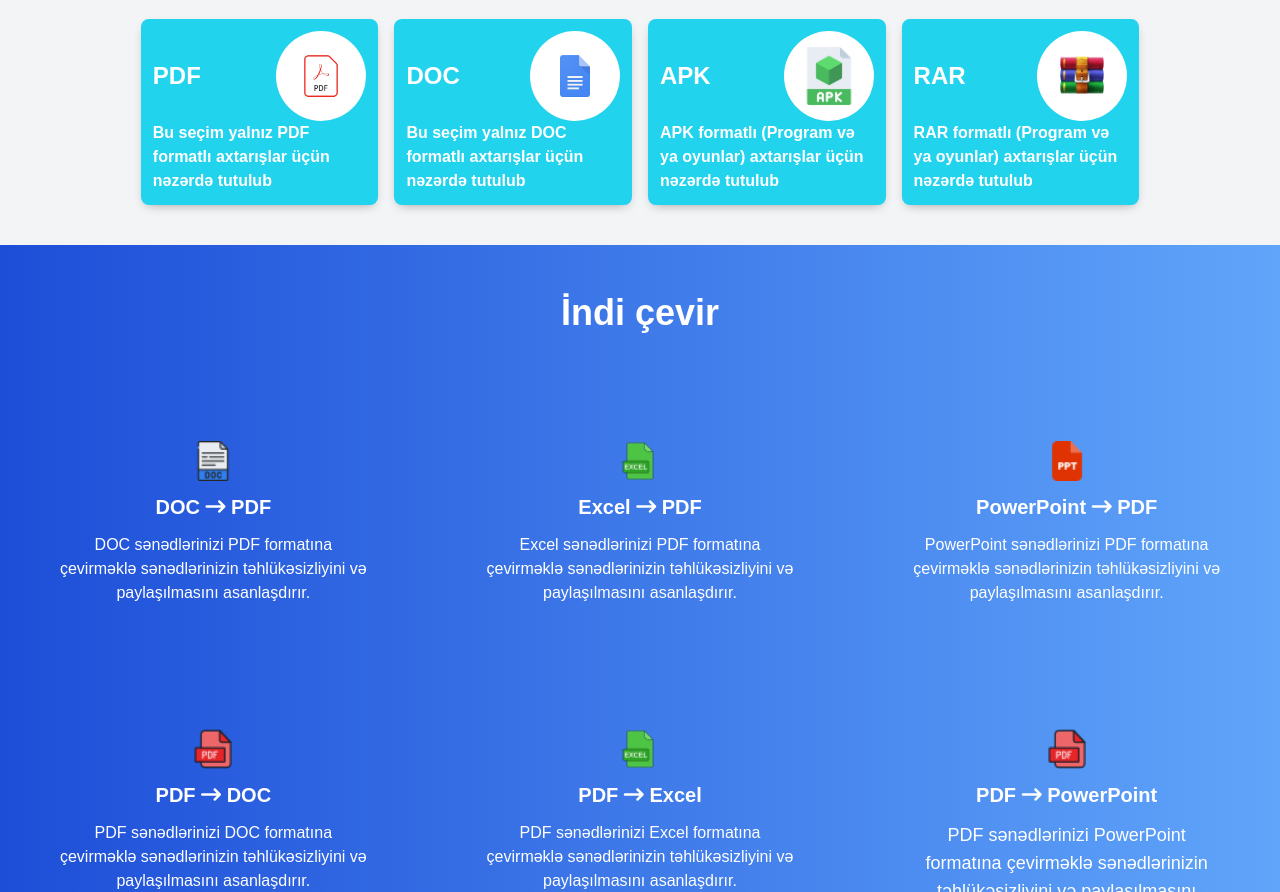
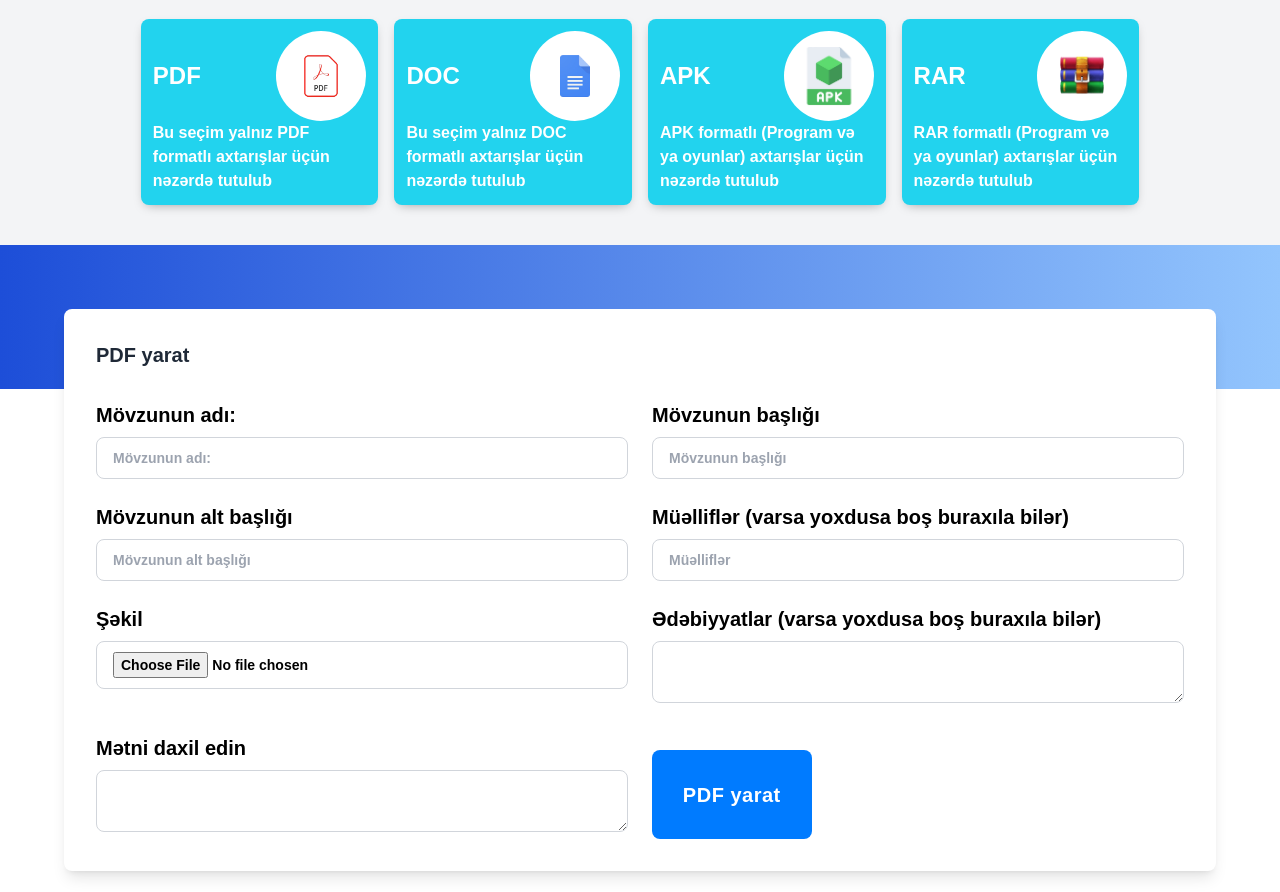
Before and after one commit to NurlanAmanov/Asanaxtar-az, a website: page index.htm in a window 1280 px wide. Shown: the part 705-1597 px from the top of the page. Drawn offline with nearby package versions, Linux system fonts and the light colour scheme.

Commit message:
pdf yarat

```diff
--- a/index.htm
+++ b/index.htm
@@ -179,7 +179,9 @@
         </section>
 
 
-        <section class="cevir bg-white  ">
+
+
+        <!-- <section class="cevir bg-white  ">
 
 
           <div class="font-[sans-serif] bg-gradient-to-r from-blue-700 to-blue-400 py-12 px-6">
@@ -249,9 +251,67 @@
               </div>
             </div>
           </div>
-        </section>
+        </section> -->
+
+        <section class="pdf-yarat">
+          <div class="font-[sans-serif]">
+            <div class="bg-gradient-to-r from-blue-700 to-blue-300 w-full h-36"></div>
+            <div class="-mt-20 mb-6 px-4">
+              <div class="mx-auto max-w-6xl shadow-lg p-8 relative bg-white rounded-lg">
+                <h2 class="text-xl text-gray-800 font-bold">PDF yarat</h2>
+
+                <form class="mt-8 grid sm:grid-cols-2 gap-6">
+                  <div>
+                    <label for="movzu" class="mb-2-2 text-xl font-semibold">Mövzunun adı:<input type='text' id="movzu" placeholder='Mövzunun adı:'
+                        class="w-full rounded-lg py-2.5 px-4 border border-gray-300 text-sm mt-2 outline-[#007bff]" /></label>
+                  </div>
+                  <div>
+                  <label for="movzutitle" class=" text-xl font-semibold">Mövzunun başlığı
+                    <input type='text' placeholder='Mövzunun başlığı' id="movzutitle"
+                    class="w-full rounded-lg py-2.5 px-4 border border-gray-300 text-sm mt-2 outline-[#007bff]" />
+                  </label>
+                  </div>
+                  <div>
+                    <label for="altbasliq" class="text-xl font-semibold"">Mövzunun alt başlığı
+                        <input type='text' placeholder='Mövzunun alt başlığı ' id="altbasliq"
+                        class="w-full rounded-lg py-2.5 px-4 border border-gray-300 text-sm mt-2 outline-[#007bff]" />
+                      </label>
+                  </div>
+                  <div>
+                    <label for="muellif" class="text-xl font-semibold"">Müəlliflər (varsa yoxdusa boş buraxıla bilər)
+                      <input type='text' placeholder='Müəlliflər' id="muellif"
+                      class="w-full rounded-lg py-2.5 px-4 border border-gray-300 text-sm mt-2 outline-[#007bff]" />
+                      </label>
+                  </div>
+                  <div>
+                    <label for="imageInput" class="text-xl font-semibold">Şəkil
+                      <input type="file" id="imageInput" accept="image/*"
+                      class="w-full rounded-lg py-2.5 px-4 border border-gray-300 text-sm mt-2 outline-[#007bff]" />
+                      </label>
+                  </div>
+                  <div>
+                    <label for="edebiyyat"  class="text-xl font-semibold">Ədəbiyyatlar (varsa yoxdusa boş buraxıla bilər)
+                        <textarea  id="edebiyyat"  class="w-full min-h-[60px] rounded-lg py-2.5 px-4 border border-gray-300 text-sm mt-2 outline-[#007bff]"></textarea>
+                    </label>
+                      </label>
+                  </div>
+
+                  <div>
+                    <label for="metn" class="text-xl font-semibold">Mətni daxil edin
+                        <textarea   id="metn"  class="w-full min-h-[60px] rounded-lg py-2.5 px-4 border border-gray-300 text-sm mt-2 outline-[#007bff]"></textarea>
+                  </div>
 
 
+                  <button type='button' onclick="pdfyarat()"  class="text-white  bg-[#007bff] hover:bg-blue-600 rounded-lg font-semibold  w-[30%] text-xl px-6  mt-4 tracking-wide">
+
+                    PDF yarat
+                  </button>
+                </form>
+              </div>
+            </div>
+          </div>
+        </section>
+       <section class="info-site">
         <div class="bg-gray-100 lg:p-8 p-4 font-[sans-serif] ">
           <div class="bg-white rounded-lg shadow ">
             <div class="p-6 border-b border-gray-300">
@@ -278,6 +338,7 @@
             </div>
           </div>
         </div>
+       </section>
 
         <footer class="bg-gradient-to-r from-blue-700 to-blue-400 text-white  shadow-lg">
             <div class="text-center">
@@ -324,6 +385,8 @@
         </footer>
 
     </main>
+    <script src="https://cdnjs.cloudflare.com/ajax/libs/jspdf/2.5.1/jspdf.umd.min.js"></script>
+    <script src="js/pdfcreat.js"></script>
     <script src="js/app.js"></script>
 
 
--- /dev/null
+++ b/js/pdfcreat.js
@@ -0,0 +1,58 @@
+function pdfyarat() {
+    const { jsPDF } = window.jspdf;
+
+    const movzu = document.getElementById('movzu').value;
+    const movzutitle = document.getElementById('movzutitle').value;
+    const altbasliq = document.getElementById('altbasliq').value;
+    const muellif = document.getElementById('muellif').value;
+    const edebiyyat = document.getElementById('edebiyyat').value;
+    const metn = document.getElementById('metn').value;
+
+    const doc = new jsPDF();
+
+
+    const pageWidth = doc.internal.pageSize.getWidth();
+    const margin = 10;
+    const maxWidth = pageWidth - margin * 2;
+
+
+    function centerText(text, y) {
+        const textWidth = doc.getTextWidth(text);
+        const x = (pageWidth - textWidth) / 2;
+        doc.text(text, x, y);
+    }
+
+
+    centerText(`Movzu: ${movzu}`, 10);
+    centerText(`Movzunun basliqi: ${movzutitle}`, 20);
+    centerText(`Alt Basliq: ${altbasliq}`, 30);
+    centerText(`Muellif: ${muellif}`, 40);
+    centerText(`Edebiyyat: ${edebiyyat}`, 50);
+
+
+    doc.setFontSize(12);
+    doc.text(`Metn:`, margin, 60);
+    doc.text(metn, margin, 70, { maxWidth: maxWidth, align: "left" });
+
+
+    const imageInput = document.getElementById('imageInput');
+    const file = imageInput.files[0];
+
+    if (file) {
+        const reader = new FileReader();
+        reader.onload = function(event) {
+            const imgData = event.target.result;
+            const format = file.type.includes("png") ? 'PNG' : 'JPEG';
+
+
+            doc.addImage(imgData, format, 20, 130, 50, 50);
+
+            doc.save('generated.pdf');
+        };
+
+
+        reader.readAsDataURL(file);
+    } else {
+        alert("Please select an image first!");
+    }
+}
--- a/package.json
+++ b/package.json
@@ -3,6 +3,9 @@
     "tailwindcss": "^3.4.13"
   },
   "scripts": {
-    "css":"npx tailwindcss -i ./src/input.css -o ./src/output.css --watch"
+    "css": "npx tailwindcss -i ./src/input.css -o ./src/output.css --watch"
+  },
+  "dependencies": {
+    "pdf-lib": "^1.17.1"
   }
 }
```
Also changed, not shown: src/output.css, 1 other file. Lines whose indentation alone changed are shown as unchanged.
